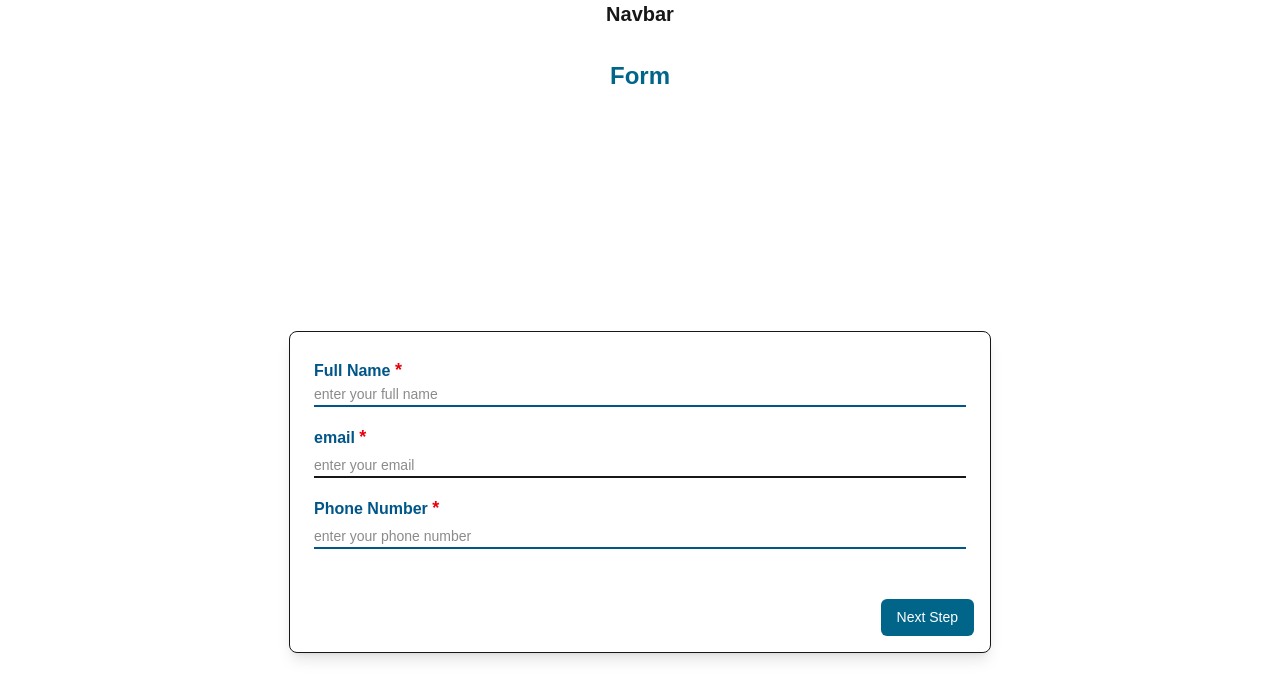
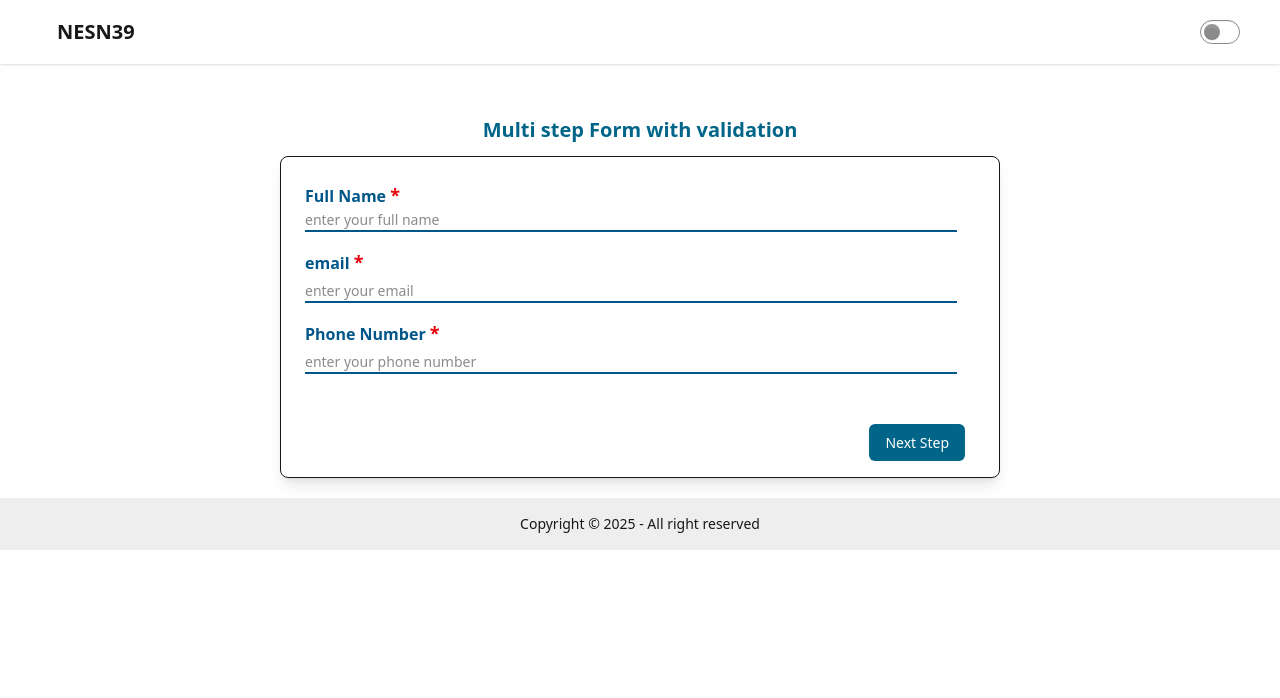
Before and after one commit to Naimul02/Nextjs-Task-1, a Next.js app: page / in a window 1280 px wide. Shown: the top 698 px of the page. Built offline with nearby package versions, Linux system fonts and the light colour scheme.

Commit message:
project done

```diff
--- /dev/null
+++ b/app/clientLayout.js
@@ -0,0 +1,64 @@
+'use client'
+import React, { useEffect, useState } from 'react'
+
+export default function ClientLayout({children}) {
+
+
+const [theme, setTheme] = useState('white')
+
+
+useEffect(() => {
+  const savedTheme = localStorage.getItem('theme')
+  if (savedTheme) {
+    setTheme(savedTheme)
+  }
+}, [])
+
+const toggleTheme = () => {
+  const newTheme = theme === 'dark' ? 'white' : 'dark'
+  setTheme(newTheme)
+  localStorage.setItem('theme', newTheme)
+}
+
+
+  return (
+    <div>
+<main className={`${theme === 'dark' ? 'bg-gray-900 text-white' : theme === 'white' ? 'bg-white text black' : ''}`}>
+      <nav>
+        <div className="navbar border-b border-white shadow-sm px-10">
+  <div className="navbar-start">
+    <div className="dropdown">
+      <div tabIndex={0} role="button" className="btn btn-ghost lg:hidden">
+        <svg xmlns="http://www.w3.org/2000/svg" className="h-5 w-5" fill="none" viewBox="0 0 24 24" stroke="currentColor"> <path strokeLinecap="round" strokeLinejoin="round" strokeWidth="2" d="M4 6h16M4 12h8m-8 6h16" /> </svg>
+      </div>
+
+    </div>
+    <a className="btn btn-ghost text-xl">NESN39</a>
+  </div>
+  <div className="navbar-center hidden lg:flex">
+
+  </div>
+  <div className="navbar-end">
+
+
+          <input type="checkbox" className="toggle" onChange={toggleTheme} checked={theme === 'dark'} />
+
+  </div>
+</div>
+        </nav>
+
+
+        {children}
+
+  <footer className={`${theme === 'dark' ? 'border-t border-white' : theme === 'white' ? 'bg-base-300 text black' : ''} footer sm:footer-horizontal footer-center   p-4`}>
+  <aside>
+    <p>Copyright © {new Date().getFullYear()} - All right reserved</p>
+  </aside>
+</footer>
+
+  </main>
+
+
+    </div>
+  )
+}
--- a/app/globals.css
+++ b/app/globals.css
@@ -1,14 +1,12 @@
 @import "tailwindcss";
+
 
 @plugin "daisyui";
 
 
-:root {
-  --background: #ffffff;
-  --foreground: #171717;
-}
 
-@theme inline {
+
+/* @theme inline {
   --color-background: var(--background);
   --color-foreground: var(--foreground);
   --font-sans: var(--font-geist-sans);
@@ -26,4 +24,4 @@ body {
   background: var(--background);
   color: var(--foreground);
   font-family: Arial, Helvetica, sans-serif;
-}
+} */
--- a/app/layout.js
+++ b/app/layout.js
@@ -1,5 +1,9 @@
+
+
 import { Geist, Geist_Mono } from "next/font/google";
 import "./globals.css";
+import ClientLayout from "./clientLayout";
+
 
 const geistSans = Geist({
   variable: "--font-geist-sans",
@@ -17,16 +21,24 @@ export const metadata = {
 };
 
 export default function RootLayout({ children }) {
+
+
+
+
+
   return (
     <html lang="en">
       <body
         className={`${geistSans.variable} ${geistMono.variable} antialiased`}
-      >
+       >
 
-        <nav>
-          <h2 className="text-xl font-semibold text-center">Navbar</h2>
-        </nav>
+        <ClientLayout>
+
         {children}
+        </ClientLayout>
+
+
+
       </body>
     </html>
   );
--- /dev/null
+++ b/app/loading.js
@@ -0,0 +1,8 @@
+
+import React from 'react'
+
+export default function loading() {
+  return (
+    <div><span className="loading loading-spinner loading-xl"></span></div>
+  )
+}
--- a/app/page.js
+++ b/app/page.js
@@ -7,7 +7,7 @@
 import Image from "next/image";
 import { useRouter } from "next/navigation";
 
-import { useState } from "react";
+import { useEffect, useState } from "react";
 import { useForm } from "react-hook-form";
 
 
@@ -23,6 +23,26 @@ export default function FormWithValidation() {
 
 
 
+  // const [darkMode , setDarkMode] = useState();
+  // const [theme ,setTheme] = useState();
+
+  // console.log(darkMode , theme)
+
+  // useEffect(() => {
+  //     if(darkMode){
+
+  //         localStorage.setItem('theme' , 'dark')
+  //         setTheme(localStorage.getItem('theme'))
+  //     }
+  //     else{
+
+  //       localStorage.setItem('theme' , 'white')
+  //       setTheme(localStorage.getItem('theme'))
+  //     }
+  // } , [darkMode])
+
+
+
   const onSubmit = (data) => {
     console.log("data" , data)
     // setFormData(data)
@@ -34,22 +54,24 @@ export default function FormWithValidation() {
 
 
   return (
-    <main>
 
-    <div>
-        <h2>{formData?.fullName}</h2>
-    </div>
+    <main className="max-w-[720px] mx-auto">
 
 
       {/* form */}
 
-      <div className="my-5">
-      <div className="text-center heebo">
-        <h2 className="text-2xl font-bold mt-8 text-[#006589]">Form</h2>
+      <div className="py-5">
+      <div className="">
+        <h2 className="text-xl text-center font-bold mt-8 mb-3 text-[#006589]">Multi step Form with validation</h2>
       </div>
-      <div className="hero   min-h-screen">
-        <div className="hero-content">
-          <div className="card border  bg-white shadow-lg rounded-lg">
+
+      <div className="">
+
+
+        <div className="">
+
+          <div className="card border     shadow-lg rounded-lg">
+
             <form className="card-body lg:w-[700px] min-h-[320px] relative"onSubmit={handleSubmit(onSubmit)} >
               {/* personal information */}
 
@@ -84,7 +106,7 @@ export default function FormWithValidation() {
                         message : 'Please enter a valid format email address'
                     } })}
                     placeholder="enter your email"
-                    className="border-b-2  borde w-fullr-[#005689] focus:border-b-2 focus:border-[#7baac5] outline-none w-full"
+                    className="border-b-2  border-[#005689] focus:border-b-2 focus:border-[#7baac5] outline-none w-full"
 
                   />
                   {
@@ -116,7 +138,7 @@ export default function FormWithValidation() {
 
 
 
-          <div className="form-control  bg-white rounded-lg absolute right-4 bottom-4">
+          <div className="form-control  rounded-lg absolute right-4 bottom-4">
                 <button
                   className={`bg-[#006589] hover:bg-[#466875] max-w-[320px] px-4 py-2  text-white rounded-md cursor-pointer`}
                   type="submit"
@@ -130,6 +152,12 @@ export default function FormWithValidation() {
         </div>
       </div>
     </div>
+
+    {/* <footer className={`${theme === 'dark' ? 'border-t border-white' : theme === 'white' ? 'bg-base-300 text black' : ''} footer sm:footer-horizontal footer-center   p-4`}>
+  <aside>
+    <p>Copyright © {new Date().getFullYear()} - All right reserved</p>
+  </aside>
+</footer> */}
     </main>
   );
 }
--- a/app/secondStep/page.js
+++ b/app/secondStep/page.js
@@ -32,12 +32,12 @@ const onSubmit = (data) => {
 
   }
   return (
-    <div className='max-w-5xl mx-auto'>
+    <div className='max-w-[720px] mx-auto'>
 
 
-<div className="hero   min-h-screen">
-        <div className="hero-content">
-          <div className="card border  bg-white   shadow-lg rounded-lg relative">
+<div className="my-5 lg:my-16 w-full ">
+        <div className="  lg:w-[720px]">
+          <div className="card border   shadow-lg rounded-lg relative w-full">
             <form className="card-body lg:w-[700px] min-h-[320px] "onSubmit={handleSubmit(onSubmit)} >
         {/* Address Details */}
               <div className="form-control w-full">
--- a/app/thirdStep/page.js
+++ b/app/thirdStep/page.js
@@ -3,6 +3,7 @@
 import { useRouter, useSearchParams } from 'next/navigation';
 import React, { useState } from 'react'
 import { useForm } from 'react-hook-form';
+import toast, { Toaster } from 'react-hot-toast';
 
 
 export default function ThirdStep() {
@@ -51,18 +52,19 @@ export default function ThirdStep() {
 
     }
     setSubmitedData(firstSecondAndThirdStepData);
+    toast.success('Your form has been submitted successfully.')
 
   }
 
 
   return (
-    <div>
+    <div className=''>
 
-
-        <div className="hero flex flex-col lg:flex-row gap-2 items-center  justify-center  min-h-screen">
+    <div className='max-w-6xl mx-auto my-5 flex items-center  lg:my-16 '>
+        <div className="flex flex-col lg:flex-row w-full  gap-3">
         <div className="">
-          <div className="card border  bg-white   shadow-lg rounded-lg ">
-            <form className="card-body lg:w-[700px] min-h-[300px]  relative"onSubmit={handleSubmit(onSubmit)} >
+          <div className="card border w-full lg:w-[700px]    shadow-lg rounded-lg ">
+            <form className="card-body w-full  lg:w-[700px] min-h-[300px]  relative"onSubmit={handleSubmit(onSubmit)} >
         {/* Account Setup */}
         <div className="form-control w-full">
                   <label className="label block mb-1">
@@ -151,9 +153,9 @@ export default function ThirdStep() {
               </div>
               </div>
 
-              <div>
+              <div className='w-full'>
                     {
-                      watch('userName') &&         <div className="card border lg:w-96 bg-base-100 shadow-sm">
+                      watch('userName') &&         <div className="card border lg:w-96  shadow-sm">
                       <div className="card-body">
                         <span className="badge badge-lg  badge-warning">Live Preview</span>
 
@@ -201,10 +203,11 @@ export default function ThirdStep() {
                     </div>
                     }
                 </div>
+                </div>
               </div>
 
 
-
+              <Toaster />
     </div>
   )
 }
--- a/package.json
+++ b/package.json
@@ -17,10 +17,12 @@
   },
   "devDependencies": {
     "@eslint/eslintrc": "^3",
-    "@tailwindcss/postcss": "^4",
+    "@tailwindcss/postcss": "^4.1.3",
+    "autoprefixer": "^10.4.21",
     "daisyui": "^5.0.18",
     "eslint": "^9",
     "eslint-config-next": "15.3.0",
-    "tailwindcss": "^4"
+    "postcss": "^8.5.3",
+    "tailwindcss": "^4.1.3"
   }
 }
--- /dev/null
+++ b/tailwind.config.js
@@ -0,0 +1,14 @@
+
+/** @type {import('tailwindcss').Config} */
+module.exports = {
+    darkMode: 'class',
+    content: [
+      "./app/**/*.{js,ts,jsx,tsx}",
+      "./pages/**/*.{js,ts,jsx,tsx}",
+      "./components/**/*.{js,ts,jsx,tsx}",
+    ],
+    theme: {
+      extend: {},
+    },
+    plugins: [require("daisyui")],
+  }
```
Also changed, not shown: 1 other file (tests, documents, lock files or other folders).
